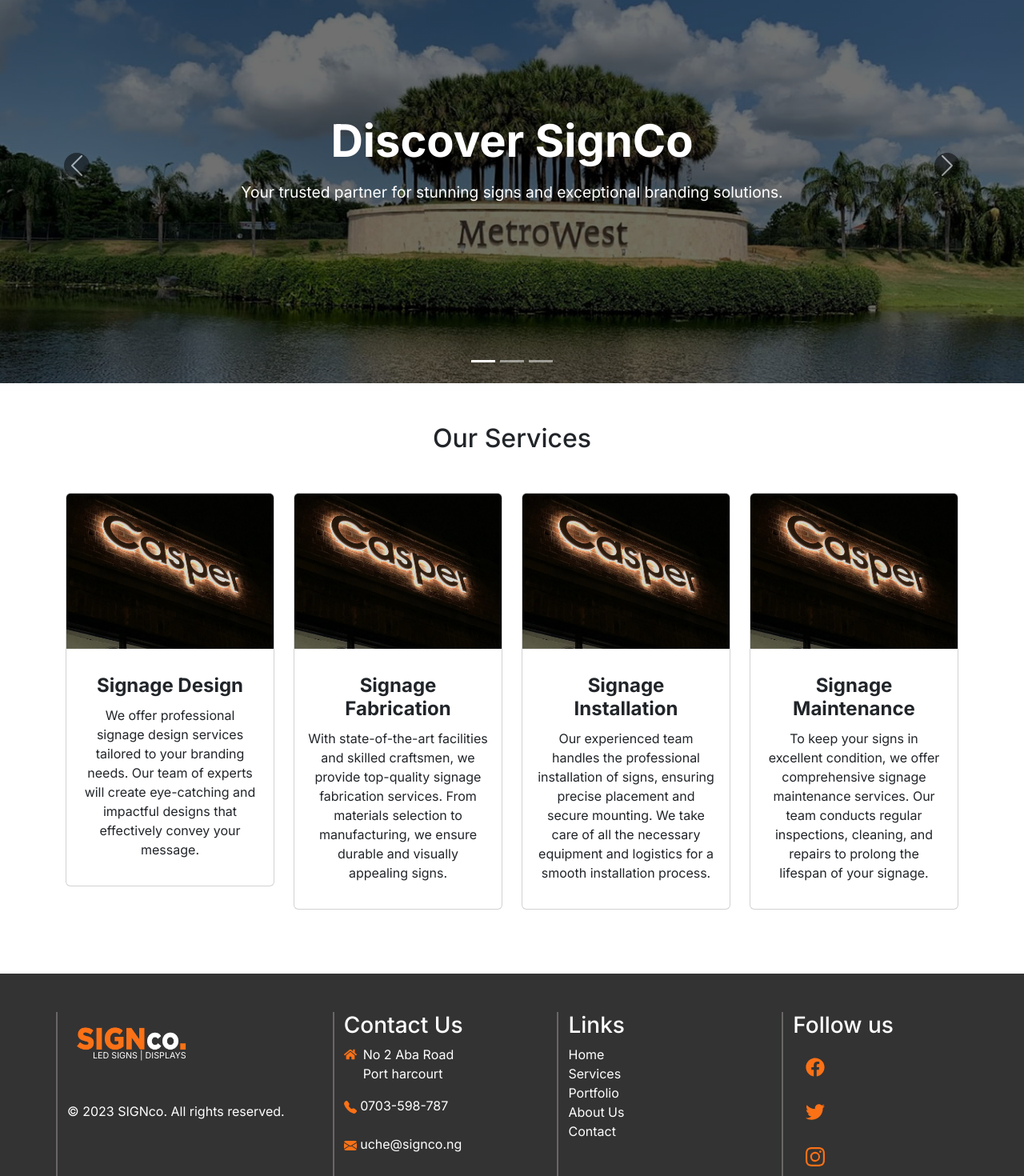
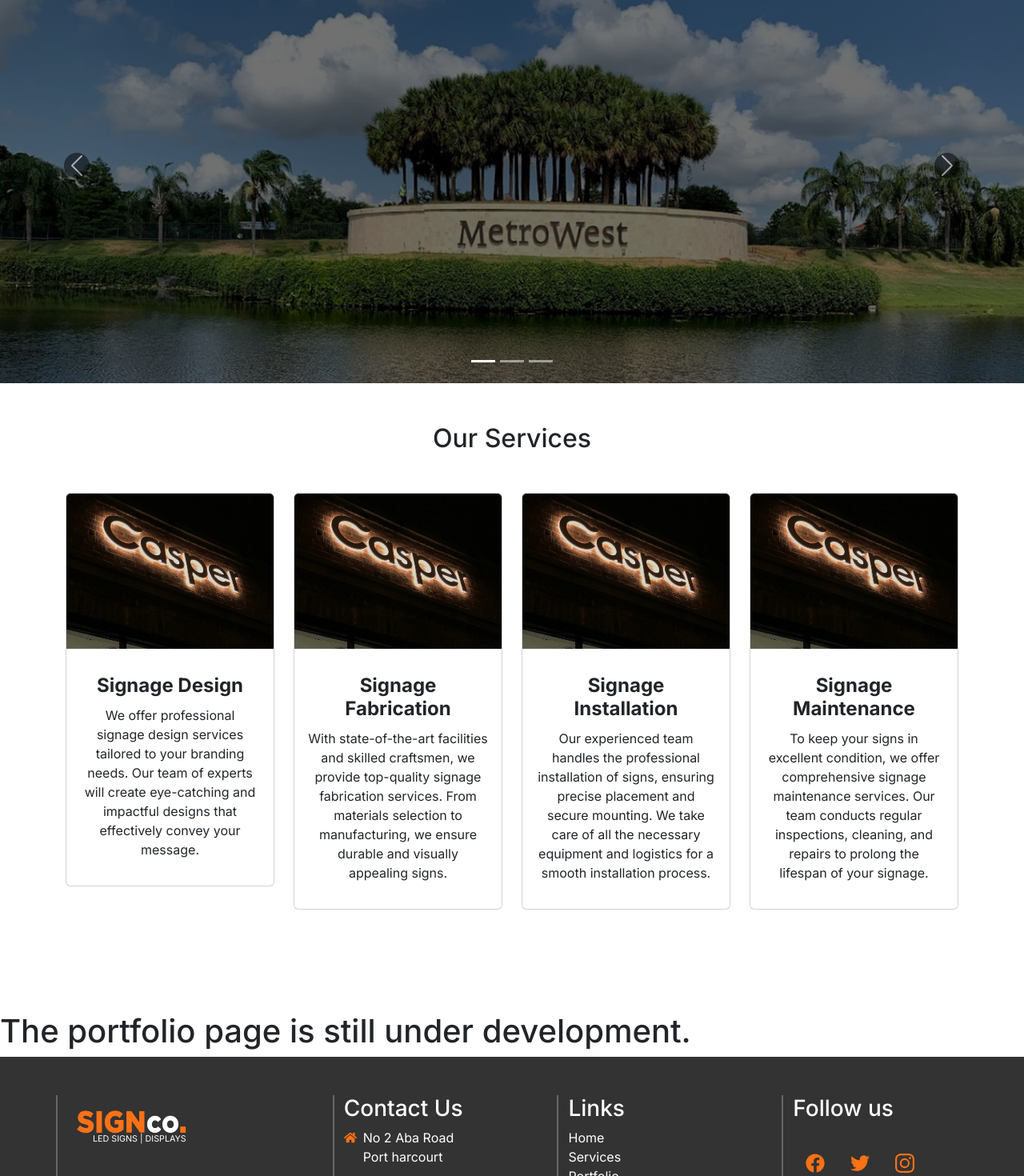
Before and after one commit to agoziemax/signco-ng, a React (Create React App) app: page / in a window 1280 px wide. Shown: the part 122-1592 px from the top of the page at 80% size. Built offline with nearby package versions, Linux system fonts and the light colour scheme.

Commit message:
more updates

```diff
--- a/src/components/Carousel.jsx
+++ b/src/components/Carousel.jsx
@@ -16,8 +16,8 @@
         </Carousel.Item> */}
         <Carousel.Item>
           <div className='overlay'>
-            <h1 className='headline'>Discover SignCo</h1>
-            <p className='description'>Your trusted partner for stunning signs and exceptional branding solutions.</p>
+            {/* <h1 className='headline'>Discover SignCo</h1>
+            <p className='description'>Your trusted partner for stunning signs and exceptional branding solutions.</p> */}
           </div>
           <img className='d-block w-100' src={Bg2} alt='First slide' />
         </Carousel.Item>
--- a/src/components/Footer.jsx
+++ b/src/components/Footer.jsx
@@ -1,13 +1,11 @@
-import React from 'react'
+import React from 'react';
 import { Link } from 'react-router-dom';
 import signCo from '../assets/signco_new.png';
 import '../styles/footer.css';
 import { FaHome, FaFacebook, FaTwitter } from 'react-icons/fa';
 import { EnvelopeFill, Instagram, TelephoneFill } from 'react-bootstrap-icons';
 
-
 function Footer() {
-
   const currentYear = new Date().getFullYear();
   const footerLinks = [
     { label: 'Home', url: '/' },
@@ -45,7 +43,6 @@
               </div>
             </div>
             <div className='mb-4'>
-
               <TelephoneFill color='#fb7116' className='' /> <span>0703-598-787</span>
             </div>
             <div>
@@ -66,7 +63,7 @@
           </div>
           <div className='col-md col-border'>
             <h3>Follow us</h3>
-            <div className='social-media-links d-flex flex-lg-column text-white '>
+            <div className='social-media-links d-flex text-white mt-4 '>
               {socialMediaLinks.map((link, index) => (
                 <a key={index} href={link.url} style={{ color: '#fb7116' }}>
                   {link.label}
@@ -80,4 +77,4 @@
   );
 }
 
-export default Footer
+export default Footer;
--- a/src/pages/Home.jsx
+++ b/src/pages/Home.jsx
@@ -1,6 +1,7 @@
 import React from 'react'
 import Carousel from '../components/Carousel';
 import Services from './Services';
+import Portfolio from './Portfolio';
 
 
 
@@ -12,6 +13,7 @@
         <div className='row'>
           <div className='col-md p-0'>
             <Services/>
+            <Portfolio/>
           </div>
         </div>
       </div>
--- a/src/styles/footer.css
+++ b/src/styles/footer.css
@@ -33,5 +33,5 @@
 
 .col-border{
   border-left: #6b6666 solid 2px ;
-  box-shadow: #333333;
+
 }
```
Lines whose indentation alone changed are shown as unchanged.
